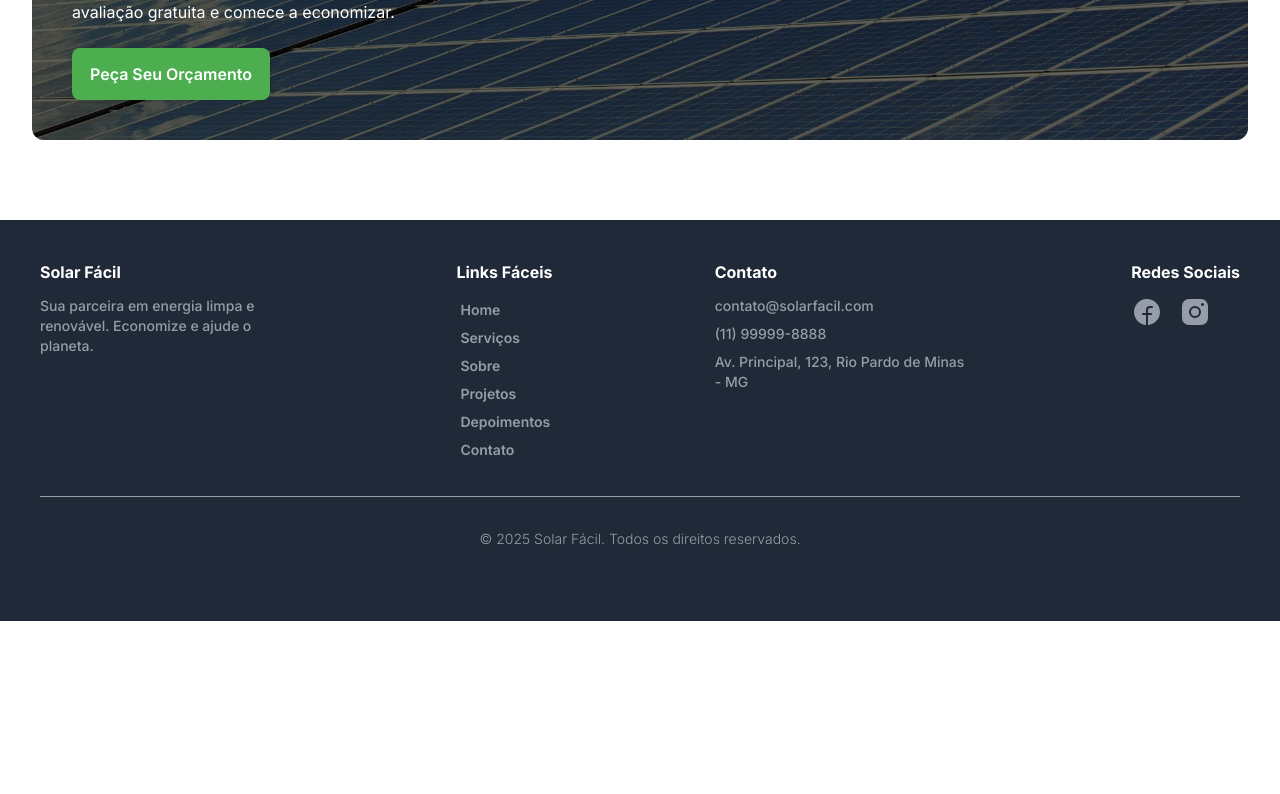
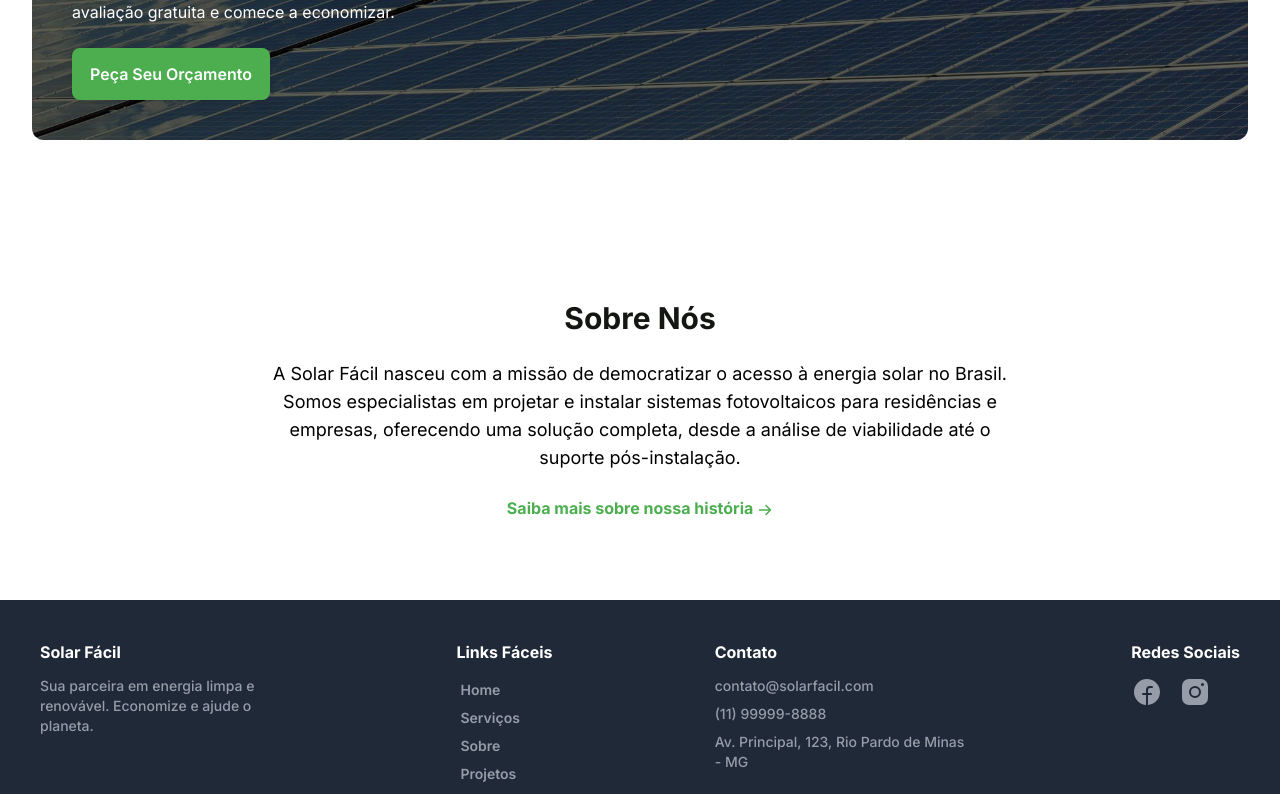
Before and after one commit to lucasfgaldinos/solar-facil, a Next.js app: page / in a window 1280 px wide. Shown: the part 484-1278 px from the top of the page. Before the commit the page ends 1105 px from the top, so only its background shows below. Built offline with nearby package versions, Linux system fonts and the light colour scheme.

Commit message:
feat: Criar Sobre Nós.

```diff
--- a/src/app/page.tsx
+++ b/src/app/page.tsx
@@ -1,3 +1,4 @@
+import { About } from "@/sections/about";
 import { Hero } from "@/sections/hero";
 
 export default function Home() {
@@ -5,6 +6,7 @@ export default function Home() {
     <div>
       <main className="pt-16">
         <Hero />
+        <About />
       </main>
     </div>
   );
--- /dev/null
+++ b/src/components/learn-more-link.tsx
@@ -0,0 +1,25 @@
+import Link from "next/link";
+import type { ComponentProps, ReactNode } from "react";
+
+type LearnMoreLinkProps = ComponentProps<"a"> & {
+  children: ReactNode;
+  href: string;
+};
+
+export function LearnMoreLink({
+  children,
+  href,
+  ...props
+}: LearnMoreLinkProps) {
+  return (
+    <Link
+      href={href}
+      {...props}
+      className="text-primary font-bold flex gap-1 items-center w-fit mx-auto"
+    >
+      <p className="text-center" style={{ display: "ruby" }}>
+        {children}
+      </p>
+    </Link>
+  );
+}
--- /dev/null
+++ b/src/components/title.tsx
@@ -0,0 +1,16 @@
+import type { ComponentProps, ReactNode } from "react";
+
+type TitleProps = ComponentProps<"h2"> & {
+  children: ReactNode;
+};
+
+export function Title({ children, ...props }: TitleProps) {
+  return (
+    <h2
+      {...props}
+      className="text-2xl md:text-3xl text-text font-bold text-center"
+    >
+      {children}
+    </h2>
+  );
+}
--- /dev/null
+++ b/src/sections/about.tsx
@@ -0,0 +1,25 @@
+"use client";
+import { ArrowRightIcon } from "@phosphor-icons/react";
+import { LearnMoreLink } from "@/components/learn-more-link";
+import { Section } from "@/components/section";
+import { Title } from "@/components/title";
+
+export function About() {
+  return (
+    <Section>
+      <Title>Sobre Nós</Title>
+
+      <p className="my-6 text-center max-w-3xl mx-auto md:text-lg">
+        A Solar Fácil nasceu com a missão de democratizar o acesso à energia
+        solar no Brasil. Somos especialistas em projetar e instalar sistemas
+        fotovoltaicos para residências e empresas, oferecendo uma solução
+        completa, desde a análise de viabilidade até o suporte pós-instalação.
+      </p>
+
+      <LearnMoreLink href="/">
+        Saiba mais sobre nossa história{" "}
+        <ArrowRightIcon size={16} weight="bold" />
+      </LearnMoreLink>
+    </Section>
+  );
+}
```
